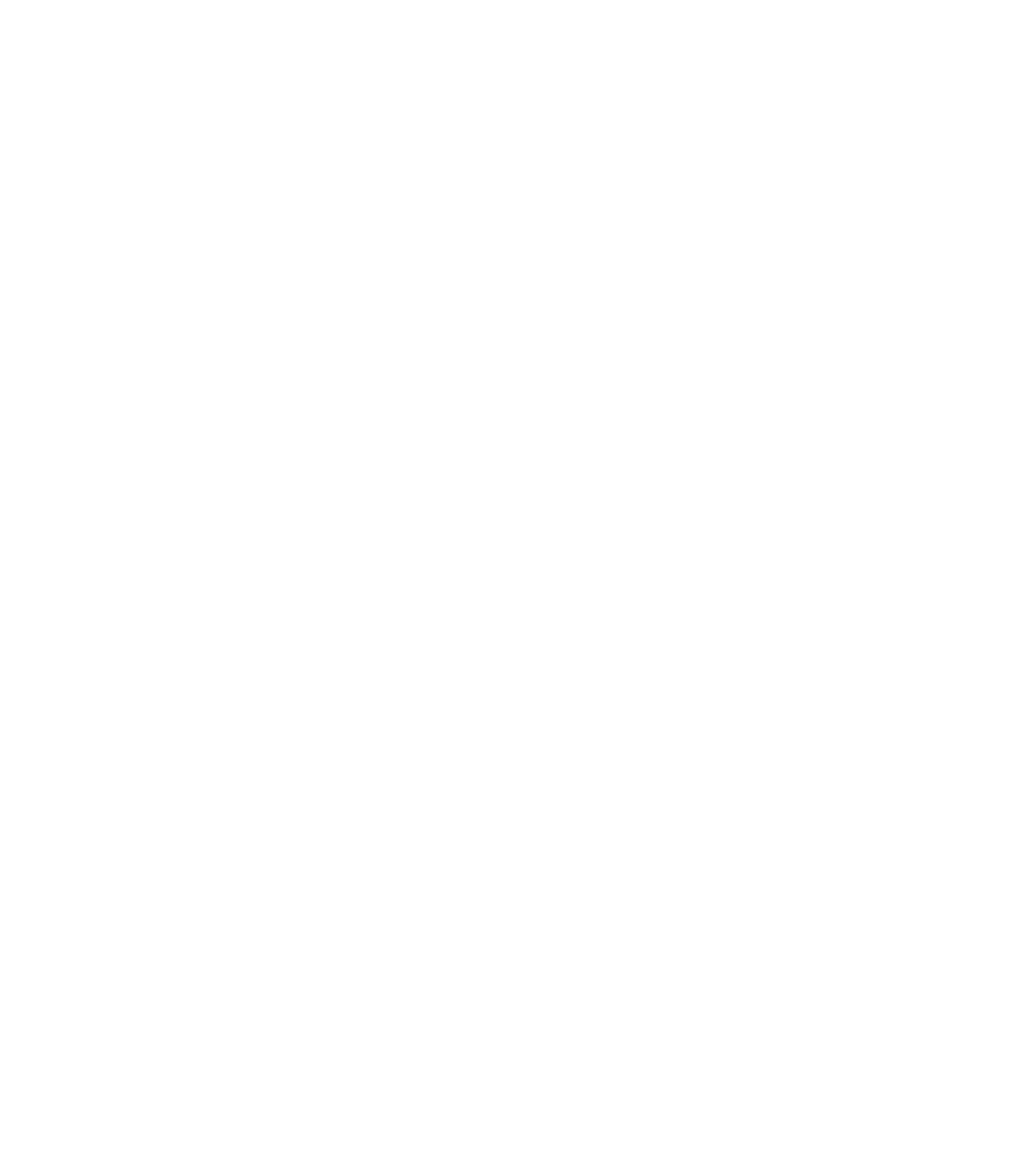
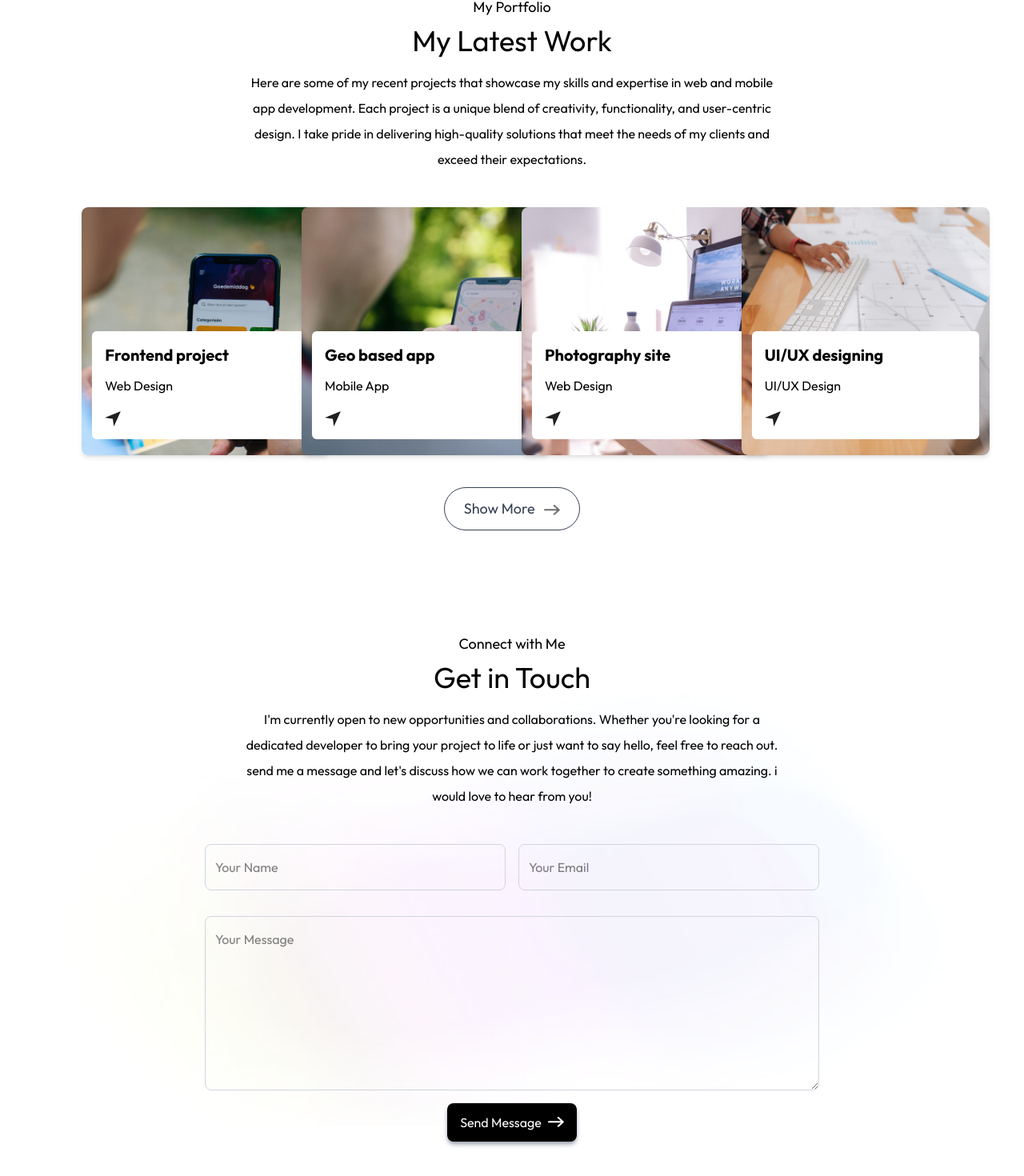
Before and after one commit to Vickyjohnson2004/Portfolio, a Next.js app: page / in a window 1280 px wide. Shown: the part 2680-4150 px from the top of the page at 80% size. Before the commit the page ends 2611 px from the top, so only its background shows below. Built offline with nearby package versions, Linux system fonts and the light colour scheme; a web font is replaced by a local one.

Commit message:
contact completed

```diff
--- /dev/null
+++ b/app/components/Contact.jsx
@@ -0,0 +1,91 @@
+import React from "react";
+import Image from "next/image";
+import { assets } from "@/assets/assets";
+import { useState } from "react";
+
+const Contact = () => {
+  const [result, setResult] = useState("");
+
+  const onSubmit = async (event) => {
+    event.preventDefault();
+    setResult("Sending....");
+    const formData = new FormData(event.target);
+
+    formData.append("access_key", "0ce41698-e5ec-468f-85f0-a505902bcaa5");
+
+    const response = await fetch("https://api.web3forms.com/submit", {
+      method: "POST",
+      body: formData,
+    });
+
+    const data = await response.json();
+
+    if (data.success) {
+      setResult("Form Submitted Successfully");
+      event.target.reset();
+    } else {
+      console.log("Error", data);
+      setResult(data.message);
+    }
+  };
+  return (
+    <div
+      className="w-full px-[8%] py-16 scroll-mt-20 bg-[url('/footer-bg-color.png')] bg-[length:90%_auto] bg-no-repeat bg-center"
+      id="contact"
+    >
+      <h4 className="text-center mb-2 text-lg font-ovo">Connect with Me</h4>
+      <h2 className="text-center text-3xl md:text-4xl font-ovo">
+        Get in Touch
+      </h2>
+      <p className="text-center max-w-2xl mx-auto mt-4 mb-11 font-ovo">
+        I'm currently open to new opportunities and collaborations. Whether
+        you're looking for a dedicated developer to bring your project to life
+        or just want to say hello, feel free to reach out. send me a message and
+        let's discuss how we can work together to create something amazing. i
+        would love to hear from you!
+      </p>
+
+      <form
+        onSubmit={onSubmit}
+        action="contact"
+        className="flex flex-col items-center max-w-3xl mx-auto"
+      >
+        <div className="w-full flex flex-col md:flex-row gap-4 mb-4">
+          <input
+            type="text"
+            name="name"
+            placeholder="Your Name"
+            required
+            className="w-full md:w-1/2 p-3 rounded-lg border border-gray-300 focus:outline-none focus:ring-2 mb-4"
+          />
+          <input
+            type="email"
+            name="email"
+            placeholder="Your Email"
+            required
+            className="w-full md:w-1/2 p-3 rounded-lg border border-gray-300 focus:outline-none focus:ring-2 mb-4"
+          />
+        </div>
+        <textarea
+          name="message"
+          rows={6}
+          id="message"
+          placeholder="Your Message"
+          required
+          className="w-full p-3 rounded-lg border border-gray-300 focus:outline-none focus:ring-2 mb-4       "
+        ></textarea>
+        <button className="flex items-center justify-center bg-black text-white py-2 px-4 rounded-lg transition-all duration-500 hover:bg-black/50 shadow-md shadow-gray-400">
+          Send Message{" "}
+          <Image
+            src={assets.right_arrow_white}
+            alt="right_arrow_white"
+            className="ml-2 w-5"
+          />
+        </button>
+        <p className="text-center mt-4">{result}</p>
+      </form>
+    </div>
+  );
+};
+
+export default Contact;
--- /dev/null
+++ b/app/components/Work.jsx
@@ -0,0 +1,68 @@
+import { assets, workData } from "@/assets/assets";
+import React from "react";
+import Image from "next/image";
+import Link from "next/link";
+
+const Work = () => {
+  return (
+    <div className="w-full px-[8%] py-16 scroll-mt-20" id="work">
+      <h4 className="text-center mb-2 text-lg font-ovo">My Portfolio</h4>
+      <h2 className="text-center text-3xl md:text-4xl font-ovo">
+        My Latest Work
+      </h2>
+      <p className="text-center max-w-2xl mx-auto mt-4 mb-11 font-ovo">
+        Here are some of my recent projects that showcase my skills and
+        expertise in web and mobile app development. Each project is a unique
+        blend of creativity, functionality, and user-centric design. I take
+        pride in delivering high-quality solutions that meet the needs of my
+        clients and exceed their expectations.
+      </p>
+
+      {/* Responsive Grid with Gap */}
+      <div className="grid gap-6 sm:grid-cols-1 md:grid-cols-2 lg:grid-cols-3 xl:grid-cols-4">
+        {workData.map((project, index) => (
+          <div key={index} className="w-full">
+            <div
+              className="bg-cover aspect-square bg-no-repeat cursor-pointer bg-center rounded-lg relative shadow-md hover:shadow-black hover:scale-105 transition-transform group"
+              style={{
+                backgroundImage: `url(${project.bgImage})`,
+                height: "310px",
+              }}
+            >
+              <div className="absolute bg-white w-11/12 rounded-md bottom-5 flex justify-between items-center duration-500 group-hover:bottom-7 left-1/2 -translate-x-1/2 transition-opacity">
+                <div className="p-4">
+                  <h2 className="text-xl font-bold">{project.title}</h2>
+                  <p className="mt-2">{project.description}</p>
+                  <div>
+                    <Image
+                      src={assets.send_icon}
+                      alt="Send Icon"
+                      className="w-5 cursor-pointer mt-4 hover:scale-110 transition-transform"
+                    />
+                  </div>
+                </div>
+              </div>
+            </div>
+          </div>
+        ))}
+      </div>
+
+      {/* Show More Button */}
+      <div className="flex justify-center items-center mt-10">
+        <Link
+          href="#"
+          className="text-center text-lg font-ovo text-gray-700 border border-gray-700 px-6 py-3 rounded-full hover:bg-gray-700 hover:text-white transition-colors"
+        >
+          Show More{" "}
+          <Image
+            src={assets.right_arrow_bold}
+            alt="right_arrow_bold"
+            className="w-5 inline-block ml-2"
+          />
+        </Link>
+      </div>
+    </div>
+  );
+};
+
+export default Work;
--- a/app/page.js
+++ b/app/page.js
@@ -3,6 +3,8 @@ import Navbar from "./components/Navbar";
 import Header from "./components/Header";
 import About from "./components/About";
 import Services from "./components/Services";
+import Work from "./components/Work";
+import Contact from "./components/Contact";
 
 export default function Home() {
   return (
@@ -11,6 +13,8 @@ export default function Home() {
       <Header />
       <About />
       <Services />
+      <Work />
+      <Contact />
     </>
   );
 }
```
